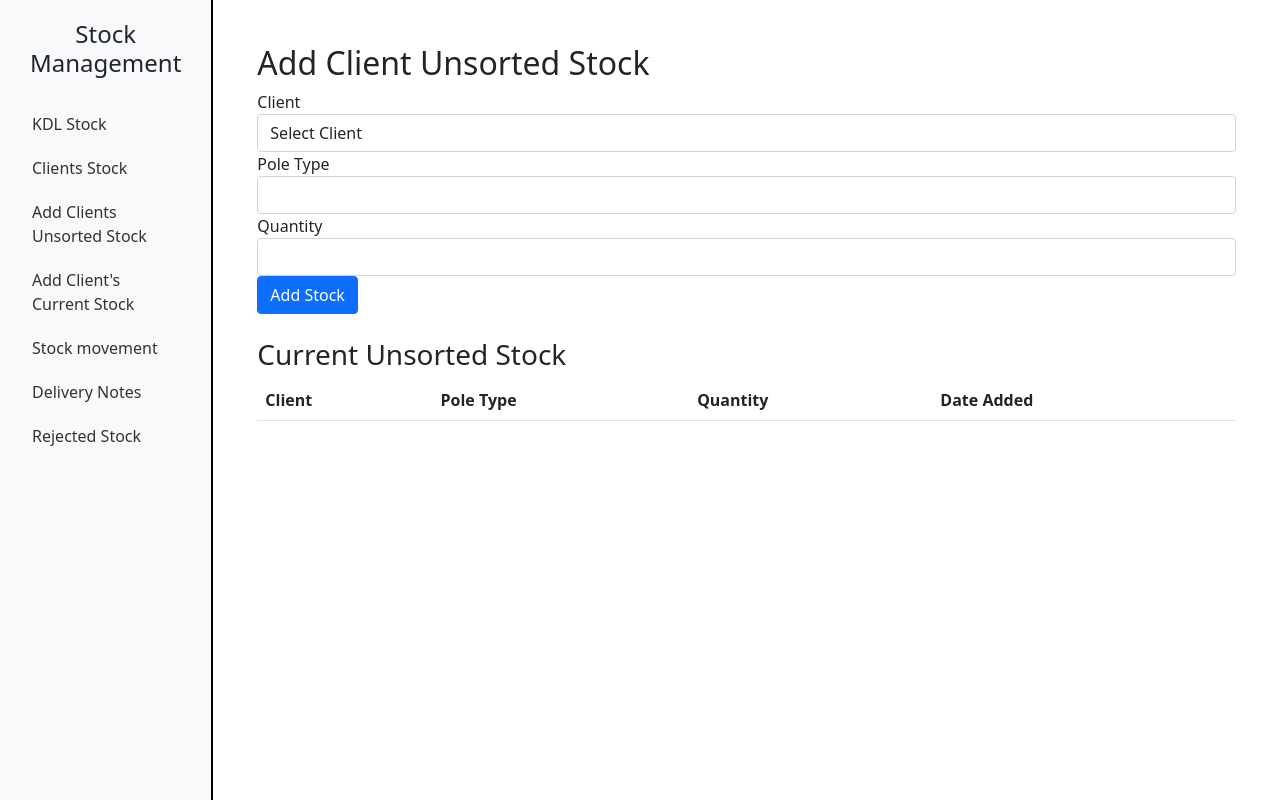
After one commit to ampereza/kenkom123, a Flask app: page /add_clients_unsorted_stock in a window 1280 px wide. The commit adds this page. Run offline with Flask 3, Linux system fonts and the light colour scheme; data that the repository does not hold is empty; parts of the project's set-up code (start-up, migrations or seed data) failed here and were passed over.

Commit message:
lkiuytdfg

```diff
--- a/main_folder/stock.py
+++ b/main_folder/stock.py
@@ -579,3 +579,36 @@ def add_unsorted_poles():
     return render_template('stock/add_unsorted_poles.html',
                             unsorted_stock=unsorted_stock,
                             suppliers=suppliers)
+
+
+@stock.route('/add_clients_unsorted_stock', methods=['GET', 'POST'])
+def add_clients_unsorted_stock():
+    if request.method == 'POST':
+        try:
+            data = {
+                'client_id': request.form.get('client_id'),
+                'pole_type': request.form.get('pole_type'),
+                'quantity': float(request.form.get('quantity', 0))
+            }
+
+            response = supabase.table('client_unsorted').insert(data).execute()
+            if response.data:
+                flash('Client unsorted stock added successfully', 'success')
+            else:
+                flash('Failed to add unsorted stock record', 'danger')
+
+        except Exception as e:
+            flash(f'Error creating unsorted stock record: {str(e)}', 'danger')
+        return redirect(url_for('stock.add_clients_unsorted_stock'))
+
+    try:
+        unsorted_stock = supabase.table('client_unsorted').select("*").order('created_at', desc=True).execute().data
+        clients = supabase.table('clients').select("*").execute().data
+    except Exception as e:
+        flash(f'Error fetching data: {str(e)}', 'danger')
+        unsorted_stock = []
+        clients = []
+
+    return render_template('stock/add_clients_unsorted_stock.html',
+                            unsorted_stock=unsorted_stock,
+                            clients=clients)
--- /dev/null
+++ b/main_folder/templates/stock/add_clients_unsorted_stock.html
@@ -0,0 +1,59 @@
+{% extends 'stock/stock_base.html' %}
+
+{% block content %}
+<div class="container mt-4">
+    <h2>Add Client Unsorted Stock</h2>
+
+    <!-- Add Form -->
+    <form method="POST" class="mb-4">
+        <div class="form-group">
+            <label for="client_id">Client</label>
+            <select class="form-control" id="client_id" name="client_id" required>
+                <option value="">Select Client</option>
+                {% for client in clients %}
+                <option value="{{ client.id }}">{{ client.name }}</option>
+                {% endfor %}
+            </select>
+        </div>
+
+        <div class="form-group">
+            <label for="pole_type">Pole Type</label>
+            <input type="text" class="form-control" id="pole_type" name="pole_type" required>
+        </div>
+
+        <div class="form-group">
+            <label for="quantity">Quantity</label>
+            <input type="number" step="0.01" class="form-control" id="quantity" name="quantity" required>
+        </div>
+
+        <button type="submit" class="btn btn-primary">Add Stock</button>
+    </form>
+
+    <!-- Display Table -->
+    <h3>Current Unsorted Stock</h3>
+    <table class="table">
+        <thead>
+            <tr>
+                <th>Client</th>
+                <th>Pole Type</th>
+                <th>Quantity</th>
+                <th>Date Added</th>
+            </tr>
+        </thead>
+        <tbody>
+            {% for stock in unsorted_stock %}
+            <tr>
+                {% for client in clients %}
+                    {% if client.id == stock.client_id %}
+                        <td>{{ client.name }}</td>
+                    {% endif %}
+                {% endfor %}
+                <td>{{ stock.pole_type }}</td>
+                <td>{{ stock.quantity }}</td>
+                <td>{{ stock.created_at }}</td>
+            </tr>
+            {% endfor %}
+        </tbody>
+    </table>
+</div>
+{% endblock %}
--- a/main_folder/templates/stock/stock_base.html
+++ b/main_folder/templates/stock/stock_base.html
@@ -67,6 +67,7 @@
                 <nav class="nav flex-column">
                     <a class="nav-link" href="{{url_for('stock.kdl_stock_report')}}">KDL Stock</a>
                     <a class="nav-link" href="{{url_for('stock.clients_stock')}}">Clients Stock</a>
+                    <a class="nav-link" href="{{url_for('stock.add_clients_unsorted_stock')}}">Add Clients Unsorted Stock</a>
                     <a class="nav-link" href="{{url_for('stock.add_clients_current_stock')}}">Add Client's Current Stock</a>
                     <a class="nav-link" href="{{url_for('stock.stock_movement')}} ">Stock movement</a>
                     <!--<a class="nav-link" href="{{url_for('stock.delivery')}}">Delivery Note</a>-->
```
